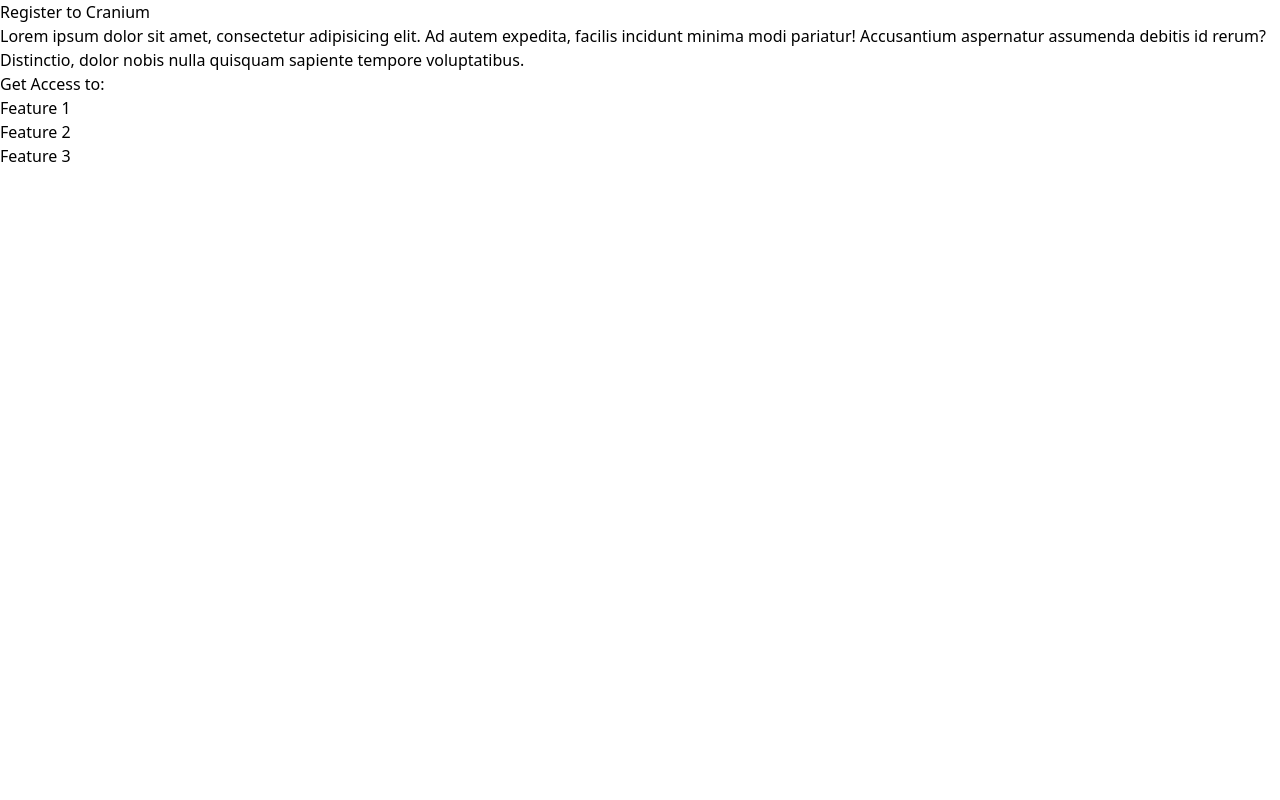
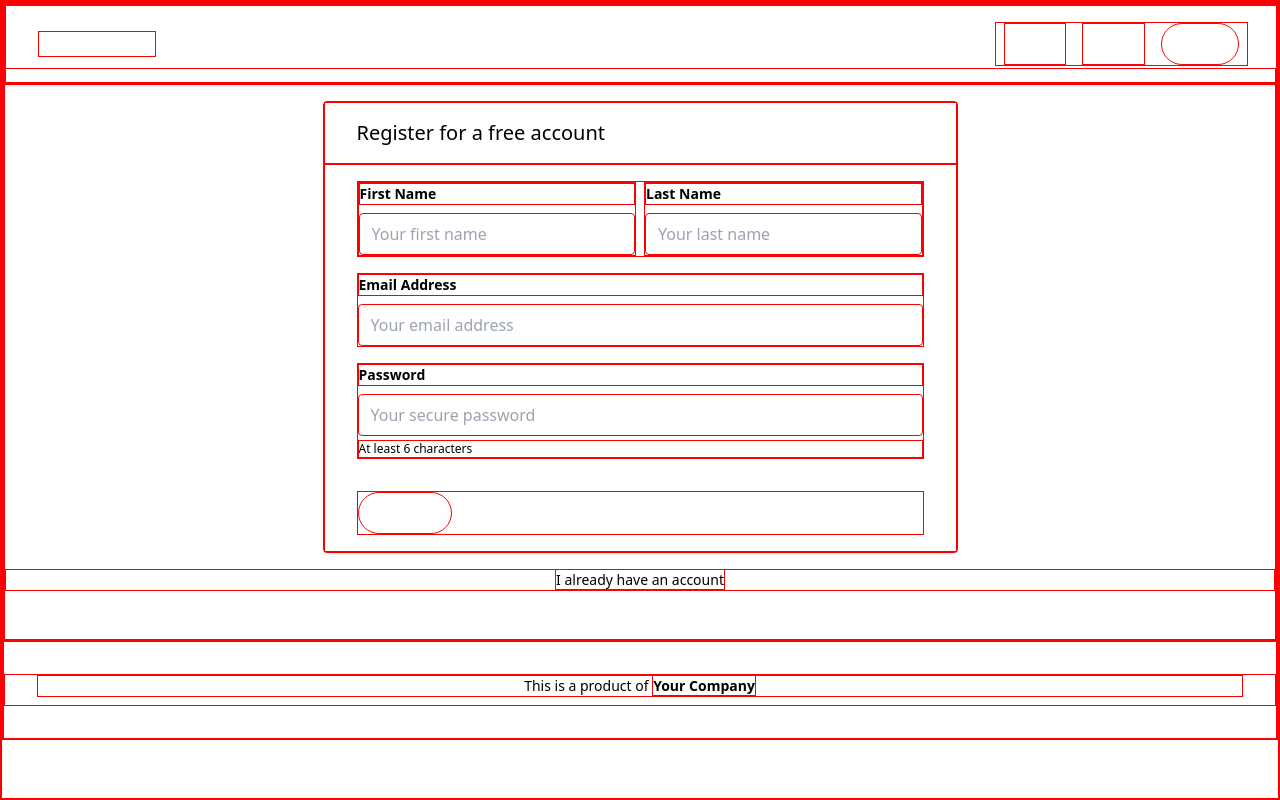
Before and after one commit to gapeee20/Mockup-CraxUMN, a website: page register.html in a window 1280 px wide. Drawn offline with nearby package versions, Linux system fonts and the light colour scheme.

Commit message:
Update Register Page

```diff
--- a/register.html
+++ b/register.html
@@ -3,24 +3,75 @@
     <meta charset="UTF-8">
     <meta http-equiv="X-UA-Compatible" content="IE=edge">
     <meta name="viewport" content="width=device-width, initial-scale=1.0">
+    <script  src="https://cdn.tailwindcss.com"></script>
     <title>Document</title>
-    <link rel="stylesheet" href="output.css">
+    <style type="text/tailwindcss"> *{
+        border : 1px solid red;
+    }</style>
 </head>
 <body>
-    <div className="container max-w-5xl mx-auto m-8">
-        <div className="flex flex-wrap">
-          <div className="w-full sm:w-1/2 p-16 py-32">
-            <h1 className="text-3xl font-black py-4">Register to Cranium</h1>
 
-            <h3 className="py-4">Lorem ipsum dolor sit amet, consectetur adipisicing elit. Ad autem expedita, facilis
-              incidunt minima modi pariatur! Accusantium aspernatur assumenda debitis id rerum?
-              Distinctio, dolor nobis nulla quisquam sapiente tempore voluptatibus.</h3>
-            <h3>Get Access to:</h3>
-            <ul className="list-disc pl-6">
-              <li>Feature 1</li>
-              <li>Feature 2</li>
-              <li>Feature 3</li>
-            </ul>
+    <div class="font-sans antialiased bg-grey-lightest">
+        <!-- Top Nav -->
+        <div class="w-full bg-green fixed shadow z-1">
+          <div class="container mx-auto">
+            <div class="w-full flex justify-between items-center py-4 px-8">
+              <!-- Brand -->
+              <div class="text-center text-white font-bold">Your Company</div>
+              <!-- Navigation -->
+              <div class="items-center hidden sm:flex">
+                <a href="" class="text-white hover:text-green-lightest no-underline mx-2 px-2 py-2">Link 1</a>
+                <a href="" class="text-white hover:text-green-lightest no-underline mx-2 px-2 py-2">Link 2</a>
+                <a href="" class="bg-green-dark hover:bg-green-darker rounded-full text-white no-underline mx-2 px-4 py-2">Link 3</a>
+              </div>
+            </div>
           </div>
+        </div>
+        <!-- Content -->
+        <div class="w-full bg-grey-lightest" style="padding-top: 4rem;">
+          <div class="container mx-auto py-8">
+            <div class="w-5/6 lg:w-1/2 mx-auto bg-white rounded shadow">
+                  <div class="py-4 px-8 text-black text-xl border-b border-grey-lighter">Register for a free account</div>
+                  <div class="py-4 px-8">
+                      <div class="flex mb-4">
+                          <div class="w-1/2 mr-1">
+                              <label class="block text-grey-darker text-sm font-bold mb-2" for="first_name">First Name</label>
+                              <input class="appearance-none border rounded w-full py-2 px-3 text-grey-darker" id="first_name" type="text" placeholder="Your first name">
+                          </div>
+                          <div class="w-1/2 ml-1">
+                              <label class="block text-grey-darker text-sm font-bold mb-2" for="last_name">Last Name</label>
+                              <input class="appearance-none border rounded w-full py-2 px-3 text-grey-darker" id="last_name" type="text" placeholder="Your last name">
+                          </div>
+                      </div>
+                      <div class="mb-4">
+                          <label class="block text-grey-darker text-sm font-bold mb-2" for="email">Email Address</label>
+                          <input class="appearance-none border rounded w-full py-2 px-3 text-grey-darker" id="email" type="email" placeholder="Your email address">
+                      </div>
+                      <div class="mb-4">
+                          <label class="block text-grey-darker text-sm font-bold mb-2" for="password">Password</label>
+                          <input class="appearance-none border rounded w-full py-2 px-3 text-grey-darker" id="password" type="password" placeholder="Your secure password">
+                          <p class="text-grey text-xs mt-1">At least 6 characters</p>
+                      </div>
+                      <div class="flex items-center justify-between mt-8">
+                          <button class="bg-blue hover:bg-blue-dark text-white font-bold py-2 px-4 rounded-full" type="submit">
+                              Sign Up
+                          </button>
+                      </div>
+                  </div>
+              </div>
+              <p class="text-center my-4">
+                  <a href="" class="text-grey-dark text-sm no-underline hover:text-grey-darker">I already have an account</a>
+              </p>
+          </div>
+        </div>
+        <!-- Footer -->
+        <footer class="w-full bg-grey-lighter py-8">
+          <div class="container mx-auto text-center px-8">
+              <p class="text-grey-dark mb-2 text-sm">This is a product of <span class="font-bold">Your Company</span></p>
+          </div>
+        </footer>
+      </div>
+</form>
+
 </body>
 </html>
```
Also changed, not shown: eventlandingpage.html (+2 -2 lines).
